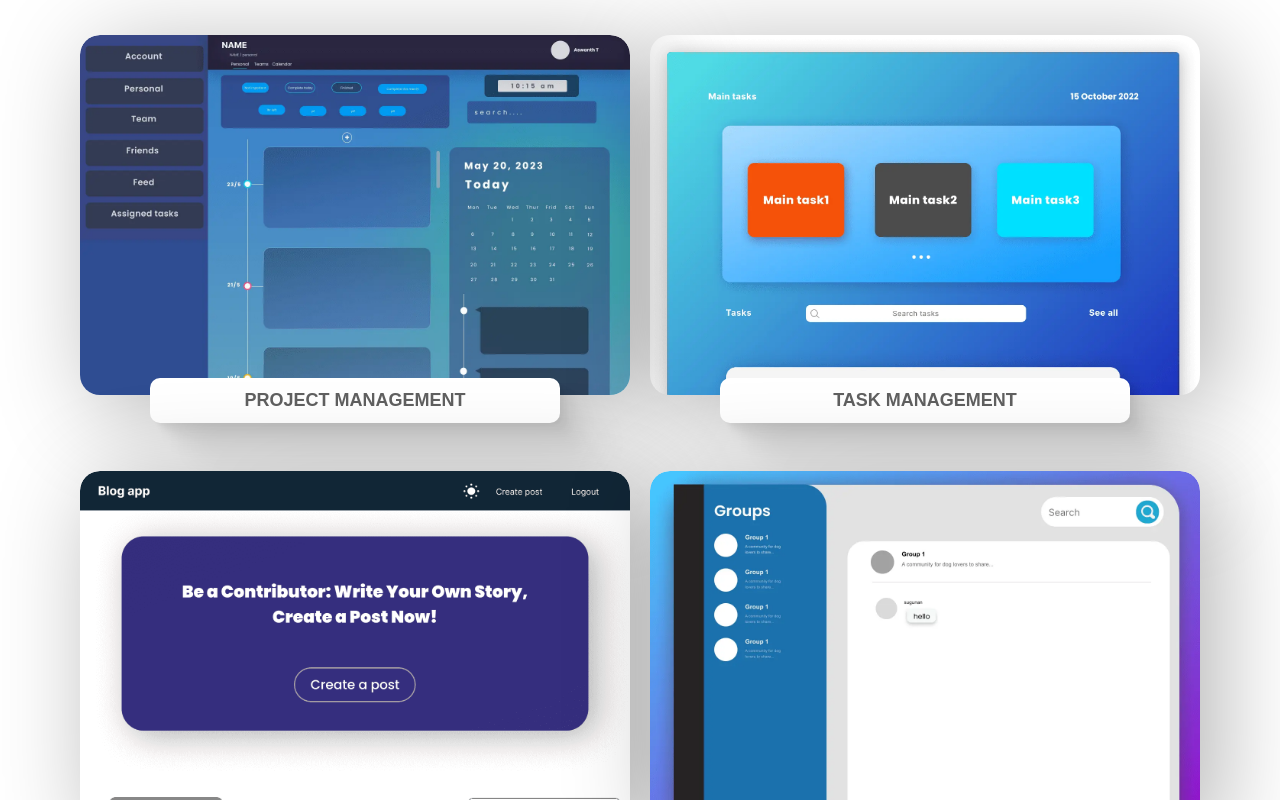
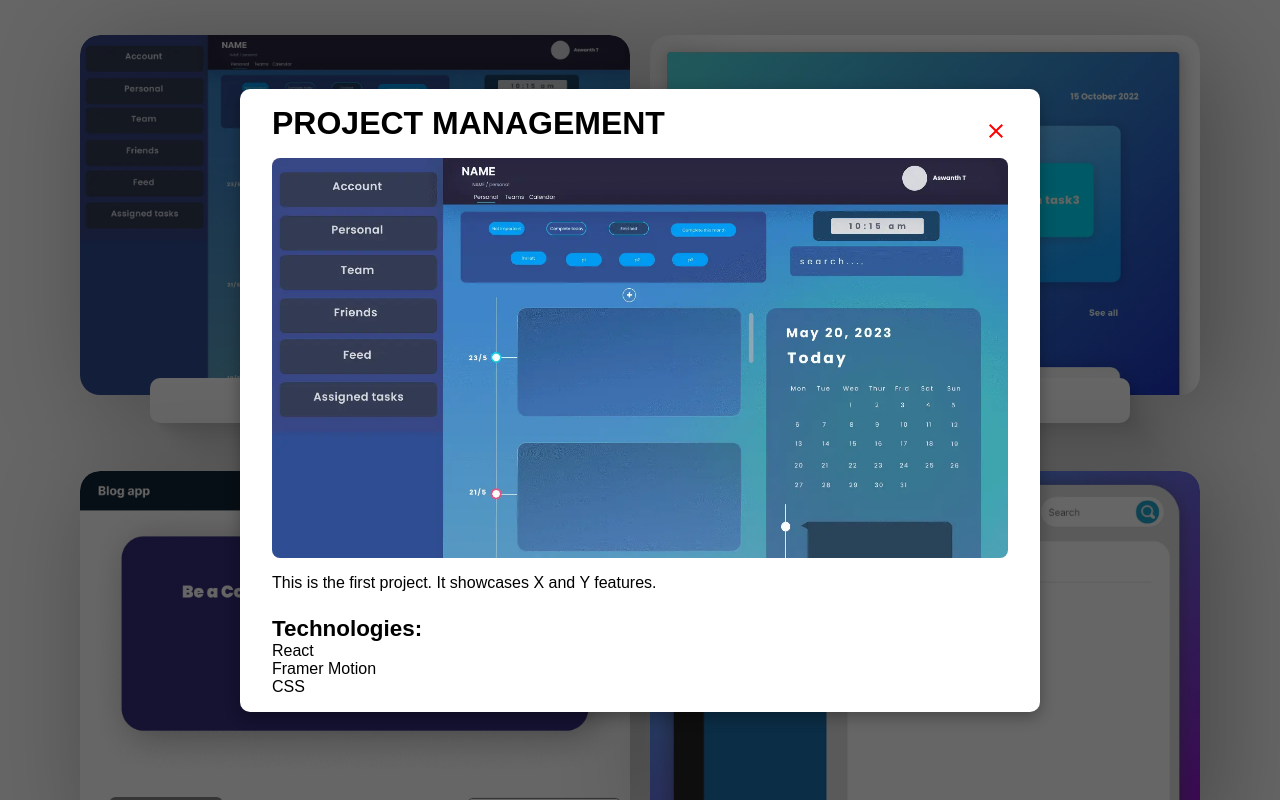
Before and after one commit to aswanth-aswanth/PORTFOLIO, a React (Vite) app in the folder client/: page / in a window 1280 px wide. Both pictures are taken after a click on the button "PROJECT MANAGEMENT". Shown: the part 1845-2645 px from the top of the page. Built offline with nearby package versions, Linux system fonts and the light colour scheme.

Commit message:
feat: add modal

```diff
--- a/client/src/App.jsx
+++ b/client/src/App.jsx
@@ -4,7 +4,6 @@ import Main from "./components/Main";
 import Aboutme from "./components/Aboutme";
 import Skills from "./components/Skills.jsx";
 import Projects from "./components/Projects.jsx";
-import Project from "./components/Project.jsx";
 import Education from "./components/Education.jsx";
 import Contact from "./components/Contact.jsx";
 import Footer from "./components/Footer.jsx";
@@ -17,7 +16,6 @@ function App() {
       <Aboutme />
       <Skills />
       <Projects />
-      <Project />
       <Education />
       <Contact />
       <Footer />
--- /dev/null
+++ b/client/src/components/ProjectModal.css
@@ -0,0 +1,128 @@
+.modal-backdrop {
+  position: fixed;
+  top: 0;
+  left: 0;
+  width: 100vw;
+  height: 100vh;
+  background: rgba(0, 0, 0, 0.6);
+  display: flex;
+  justify-content: center;
+  align-items: center;
+  z-index: 1000;
+}
+
+.modal-content {
+  background: white;
+  padding: 1rem 1rem;
+  border-radius: 10px;
+  width: 90%;
+  max-width: 600px;
+  max-height: 90vh;
+  overflow: hidden;
+  box-shadow: 0 5px 15px rgba(0, 0, 0, 0.3);
+  position: relative;
+}
+
+.modal-content.dark-mode {
+  background-color: #333;
+  color: #fff;
+  box-shadow: 0 5px 15px rgba(255, 255, 255, 0.1);
+}
+
+.modal-header {
+  display: flex;
+  justify-content: space-between;
+  align-items: center;
+}
+
+.close-icon {
+  cursor: pointer;
+  color: #ff0000;
+  font-size: 1.5rem;
+  transition: 0.3s ease;
+}
+
+.close-icon:hover {
+  transform: scale(1.1);
+}
+
+.modal-content.dark-mode .close-icon {
+  color: #ff6b6b;
+}
+
+.modal-image-container {
+  max-height: 60vh;
+  overflow-y: auto;
+  margin-bottom: 1rem;
+  border-radius: 8px;
+}
+
+.modal-image {
+  width: 100%;
+  object-fit: contain;
+}
+
+.modal-image-container::-webkit-scrollbar {
+  width: 6px;
+}
+
+.modal-image-container::-webkit-scrollbar-track {
+  background: transparent;
+}
+
+.modal-image-container::-webkit-scrollbar-thumb {
+  background-color: rgba(0, 0, 0, 0.2);
+  border-radius: 10px;
+}
+
+.modal-content.dark-mode .modal-image-container::-webkit-scrollbar-thumb {
+  background-color: rgba(255, 255, 255, 0.2);
+}
+
+.modal-body {
+  font-size: 14px;
+  overflow-y: auto;
+}
+
+h2 {
+  font-size: 1.5rem;
+  margin-bottom: 1rem;
+}
+
+h4 {
+  font-size: 1.2rem;
+  margin-top: 1.5rem;
+}
+
+.modal-content.dark-mode .modal-body {
+  color: #ddd;
+}
+
+.modal-content.dark-mode h2,
+.modal-content.dark-mode h4 {
+  color: #fff;
+}
+
+@media (min-width: 768px) {
+  .modal-content {
+    width: 70%;
+    max-width: 800px;
+    padding: 1rem 2rem;
+  }
+
+  .modal-body {
+    font-size: 16px;
+  }
+
+  h2 {
+    font-size: 2rem;
+  }
+
+  h4 {
+    font-size: 1.4rem;
+  }
+
+  .modal-image-container {
+    max-height: 50vh;
+  }
+}
--- /dev/null
+++ b/client/src/components/ProjectModal.jsx
@@ -0,0 +1,70 @@
+import { useEffect } from "react";
+import { motion } from "framer-motion";
+import CloseIcon from "@mui/icons-material/Close";
+import { useStore } from "../store/store.js";
+import "./ProjectModal.css";
+
+const modalVariant = {
+  hidden: { opacity: 0, y: "-100vh" },
+  visible: {
+    opacity: 1,
+    y: "0",
+    transition: { type: "spring", stiffness: 100 },
+  },
+  exit: { opacity: 0, y: "-100vh", transition: { ease: "easeInOut" } },
+};
+
+function ProjectModal({ project, closeModal }) {
+  const darkMode = useStore((state) => state.darkMode);
+
+  const handleOutsideClick = (e) => {
+    if (e.target.classList.contains("modal-backdrop")) {
+      closeModal();
+    }
+  };
+
+  useEffect(() => {
+    const closeOnEscape = (e) => {
+      if (e.key === "Escape") {
+        closeModal();
+      }
+    };
+    document.addEventListener("keydown", closeOnEscape);
+    return () => document.removeEventListener("keydown", closeOnEscape);
+  }, [closeModal]);
+
+  return (
+    <div className="modal-backdrop" onClick={handleOutsideClick}>
+      <motion.div
+        className={`modal-content ${darkMode ? "dark-mode" : ""}`}
+        variants={modalVariant}
+        initial="hidden"
+        animate="visible"
+        exit="exit"
+      >
+        <div className="modal-header">
+          <h2>{project?.name}</h2>
+          <CloseIcon className="close-icon" onClick={closeModal} />
+        </div>
+        <div className="modal-image-container">
+          <img
+            src={`/assets/projects/${project?.url}`}
+            alt={project?.name}
+            className="modal-image"
+          />
+        </div>
+        <div className="modal-body">
+          <p>{project?.description}</p>
+          <h4>Technologies:</h4>
+          <ul className="project_tech">
+            {project?.technologies.map((tech, index) => (
+              <li key={index}>{tech}</li>
+            ))}
+          </ul>
+        </div>
+      </motion.div>
+    </div>
+  );
+}
+
+export default ProjectModal;
--- a/client/src/components/Projects.jsx
+++ b/client/src/components/Projects.jsx
@@ -1,26 +1,46 @@
-import React from "react";
+import { useState } from "react";
 import { motion } from "framer-motion";
 import { useStore } from "../store/store.js";
 import { projectLists } from "../data/data.js";
+import ProjectModal from "./ProjectModal";
+
 function Projects() {
   const darkMode = useStore((state) => state.darkMode);
+  const [selectedProject, setSelectedProject] = useState(null);
+
+  const openModal = (project) => {
+    setSelectedProject(project);
+  };
+
+  const closeModal = () => {
+    setSelectedProject(null);
+  };
+
   const whitetext = {
     color: "white",
   };
+
   return (
     <div className="projects">
       <h3 style={darkMode ? whitetext : null}>Projects</h3>
       <div className="project-container">
         {projectLists.map((item) => (
           <div key={item.id} className="project-container2">
-            <div className="project-items">
-              <img src={`/assets/projects/${item.url}`} alt="" />
-              <button>{item.name}</button>
+            <div className="project-items" onClick={() => openModal(item)}>
+              <img src={`/assets/projects/${item.url}`} alt={item.name} />
+              <button>{item?.name}</button>
             </div>
           </div>
         ))}
       </div>
-      <motion.button whileHover={{ scale: 1.2 }} whileTap={{ scale: 0.9 }} transition={{ type: "spring", stiffness: 400, damping: 17 }}>
+      {selectedProject && (
+        <ProjectModal project={selectedProject} closeModal={closeModal} />
+      )}
+      <motion.button
+        whileHover={{ scale: 1.2 }}
+        whileTap={{ scale: 0.9 }}
+        transition={{ type: "spring", stiffness: 400, damping: 17 }}
+      >
         Load more
       </motion.button>
     </div>
--- a/client/src/data/data.js
+++ b/client/src/data/data.js
@@ -21,7 +21,11 @@ export const headerSmallIcons = [
 
 // social icons on big screens
 export const social = [
-  { id: 1, account: "instagram-tile.svg", link: "https://www.instagram.com/aswanthndl/" },
+  {
+    id: 1,
+    account: "instagram-tile.svg",
+    link: "https://www.instagram.com/aswanthndl/",
+  },
   { id: 2, account: "github.svg", link: "https://github.com/aswanth-aswanth" },
   {
     id: 3,
@@ -91,7 +95,7 @@ export const backendIcons = [
   },
 ];
 
-export const allSkills=[
+export const allSkills = [
   { id: 1, tech: "HTML5.svg", name: "HTML" },
   { id: 2, tech: "CSS3.svg", name: "CSS" },
   { id: 3, tech: "js.svg", name: "JAVASCRIPT" },
@@ -107,20 +111,44 @@ export const allSkills=[
 ];
 
 export const projectLists = [
-  { id: 1, name: "PROJECT MANAGEMENT", url: "project-management.webp" },
-  { id: 2, name: "TASK MANAGEMENT", url: "task-app.webp" },
-  { id: 3, name: "BLOG APP", url: "blog-app.webp" },
-  { id: 4, name: "CHAT APP", url: "chatapp.webp" },
+  {
+    id: 1,
+    name: "PROJECT MANAGEMENT",
+    url: "project-management.webp",
+    description: "This is the first project. It showcases X and Y features.",
+    technologies: ["React", "Framer Motion", "CSS"],
+  },
+  {
+    id: 2,
+    name: "TASK MANAGEMENT",
+    url: "task-app.webp",
+    description: "This is the first project. It showcases X and Y features.",
+    technologies: ["React", "Framer Motion", "CSS"],
+  },
+  {
+    id: 3,
+    name: "BLOG APP",
+    url: "blog-app.webp",
+    description: "This is the first project. It showcases X and Y features.",
+    technologies: ["React", "Framer Motion", "CSS"],
+  },
+  {
+    id: 4,
+    name: "CHAT APP",
+    url: "chatapp.webp",
+    description: "This is the first project. It showcases X and Y features.",
+    technologies: ["React", "Framer Motion", "CSS"],
+  },
 ];
 
-export  const educationItems = [
+export const educationItems = [
   {
     id: 1,
     img: "university_1.svg",
     year: "2023",
     school: "SES college",
     degree: "BCA",
-    class:'item1'
+    class: "item1",
   },
   {
     id: 2,
@@ -128,7 +156,7 @@ export  const educationItems = [
     year: "2020",
     school: "St.Joseph's HSS",
     degree: "Computer Science",
-    class:'item2'
+    class: "item2",
   },
   {
     id: 3,
@@ -136,6 +164,6 @@ export  const educationItems = [
     year: "2018",
     school: "Govt.Technical HS",
     degree: "THSLC",
-    class:'item3'
+    class: "item3",
   },
 ];
```
